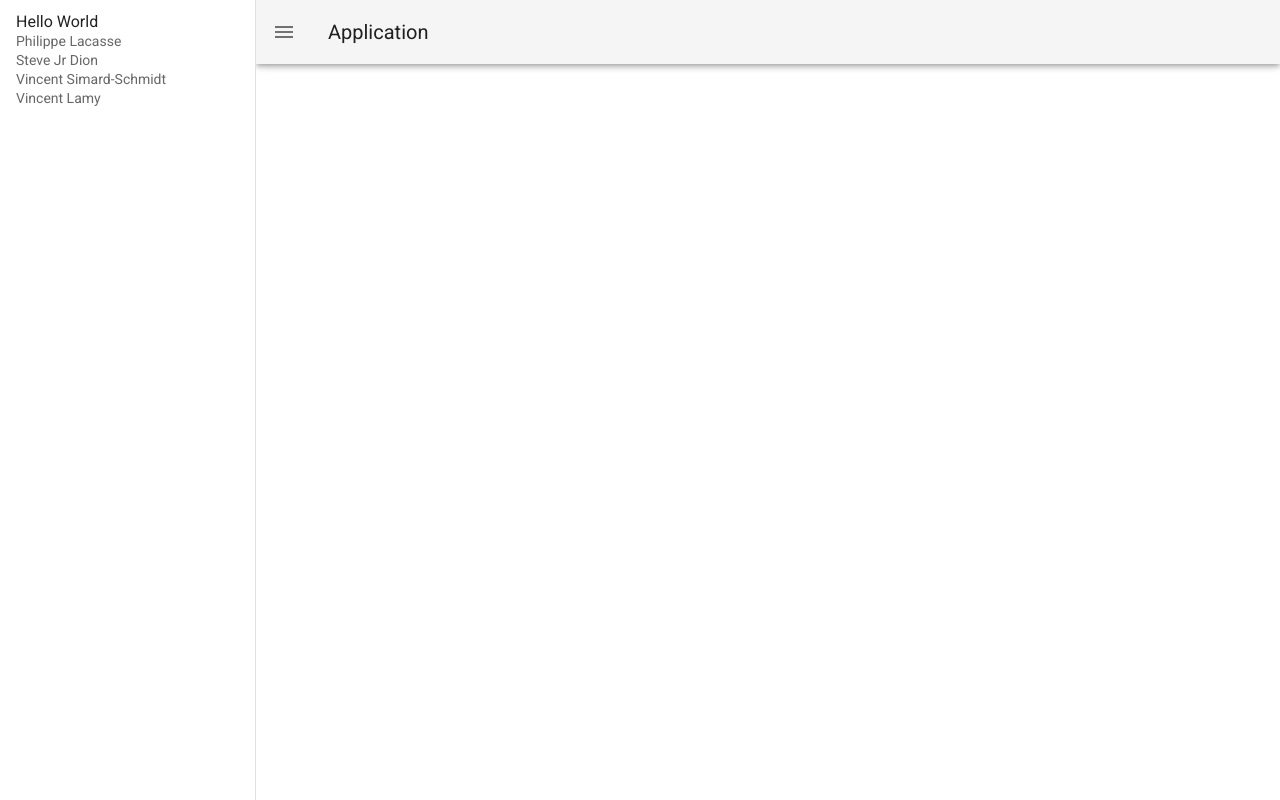
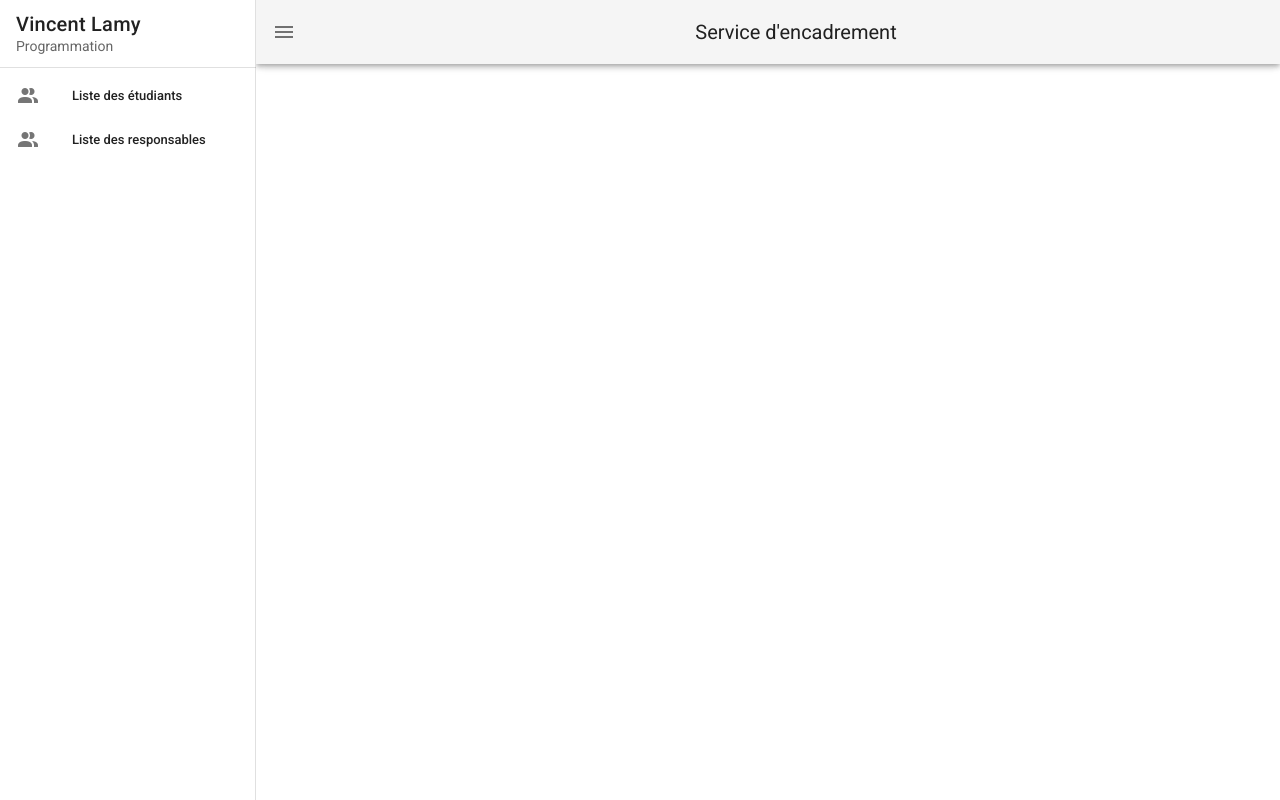
Before and after one commit to VincentLamy/service_encadrement, a Vue app in the folder client/: page / in a window 1280 px wide. Built offline with nearby package versions, Linux system fonts and the light colour scheme.

Commit message:
Création du Template (0.0.1)

```diff
--- a/client/src/App.vue
+++ b/client/src/App.vue
@@ -1,39 +1,34 @@
 <template>
   <v-app id="inspire">
-    <v-navigation-drawer
-      v-model="drawer"
-      app
-    >
-      <v-list-item>
+    <v-navigation-drawer v-model="drawer" app>
+      <v-list-item v-for="(responsable, i) in responsable" :key="i">
         <v-list-item-content>
-          <v-list-item-title>
-            Hello World
-          </v-list-item-title>
-
-          <v-list-item-subtitle>
-            Philippe Lacasse
-          </v-list-item-subtitle>
-
-          <v-list-item-subtitle>
-            Steve Jr Dion
-          </v-list-item-subtitle>
-
-          <v-list-item-subtitle>
-            Vincent Simard-Schmidt
-          </v-list-item-subtitle>
-
-          <v-list-item-subtitle>
-            Vincent Lamy
-          </v-list-item-subtitle>
-
+          <v-list-item-title class="text-h6" v-text="responsable.name"></v-list-item-title>
+          <v-list-item-subtitle v-text="responsable.programme"></v-list-item-subtitle>
         </v-list-item-content>
       </v-list-item>
+
+      <v-divider></v-divider>
+
+      <v-list nav dense>
+        <v-list-item-group v-model="selectedItem" color="primary">
+          <v-list-item v-for="(item, i) in items" :key="i" :to="item.link" link>
+            <v-list-item-icon>
+              <v-icon v-text="item.icon"></v-icon>
+            </v-list-item-icon>
+
+            <v-list-item-content>
+              <v-list-item-title v-text="item.text"></v-list-item-title>
+            </v-list-item-content>
+          </v-list-item>
+        </v-list-item-group>
+      </v-list>
     </v-navigation-drawer>
 
-    <v-app-bar app>
+    <v-app-bar app >
       <v-app-bar-nav-icon @click="drawer = !drawer"></v-app-bar-nav-icon>
 
-      <v-toolbar-title>Application</v-toolbar-title>
+      <v-toolbar-title fluid style="width: 100%" class="text-center">Service d'encadrement</v-toolbar-title>
     </v-app-bar>
 
     <v-main>
@@ -44,6 +39,15 @@
 
 <script>
   export default {
-    data: () => ({ drawer: null }),
+    data: () => ({
+      drawer: null,
+      items: [
+        { text: 'Liste des étudiants',    icon: 'mdi-account-multiple', link: "/student_list" },
+        { text: 'Liste des responsables', icon: 'mdi-account-multiple', link: "/user_list" },
+      ],
+      responsable: [
+        { name: "Vincent Lamy", programme: "Programmation"} // TODO Modifier pour aller chercher les données dans la BD
+      ]
+    }),
   }
 </script>
```
